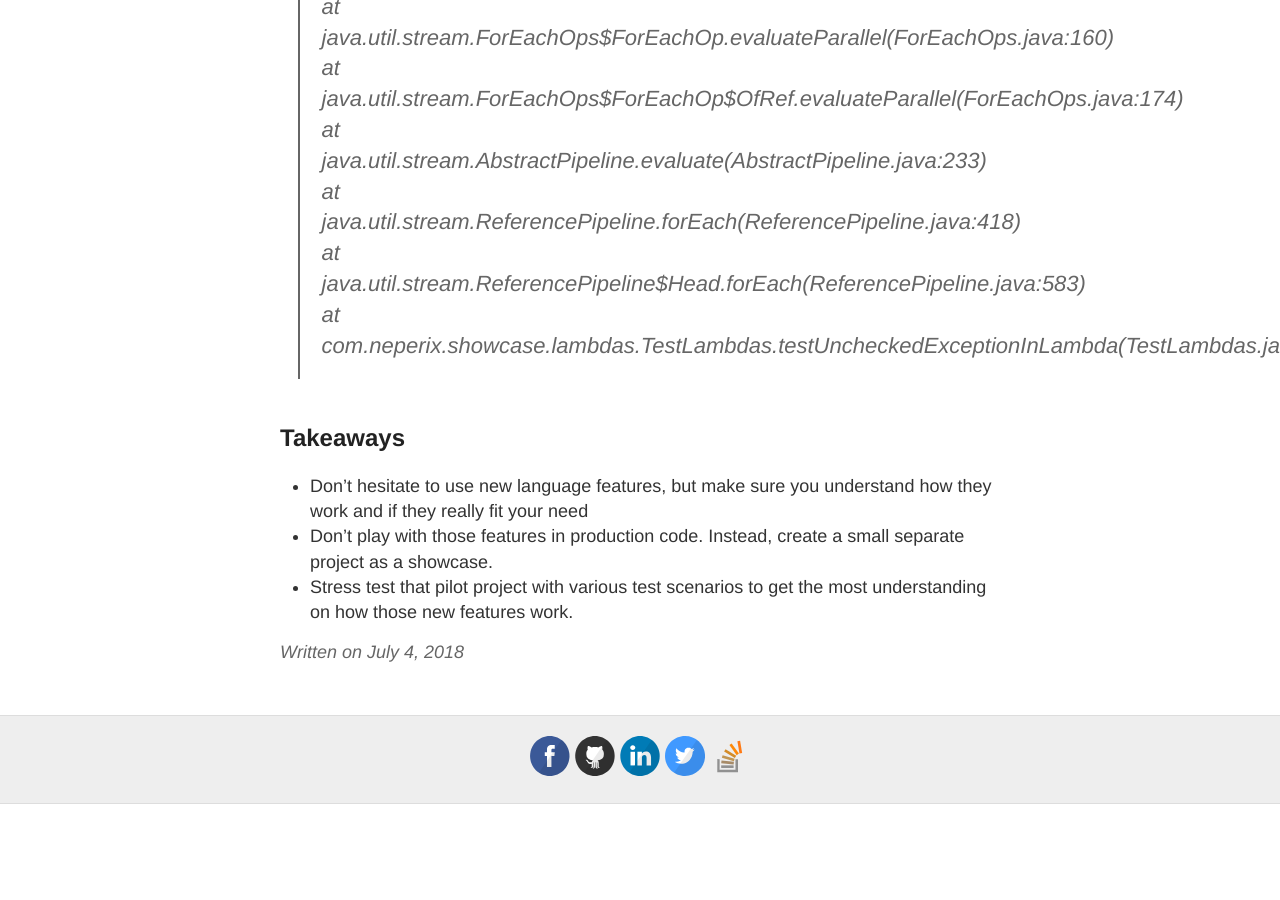
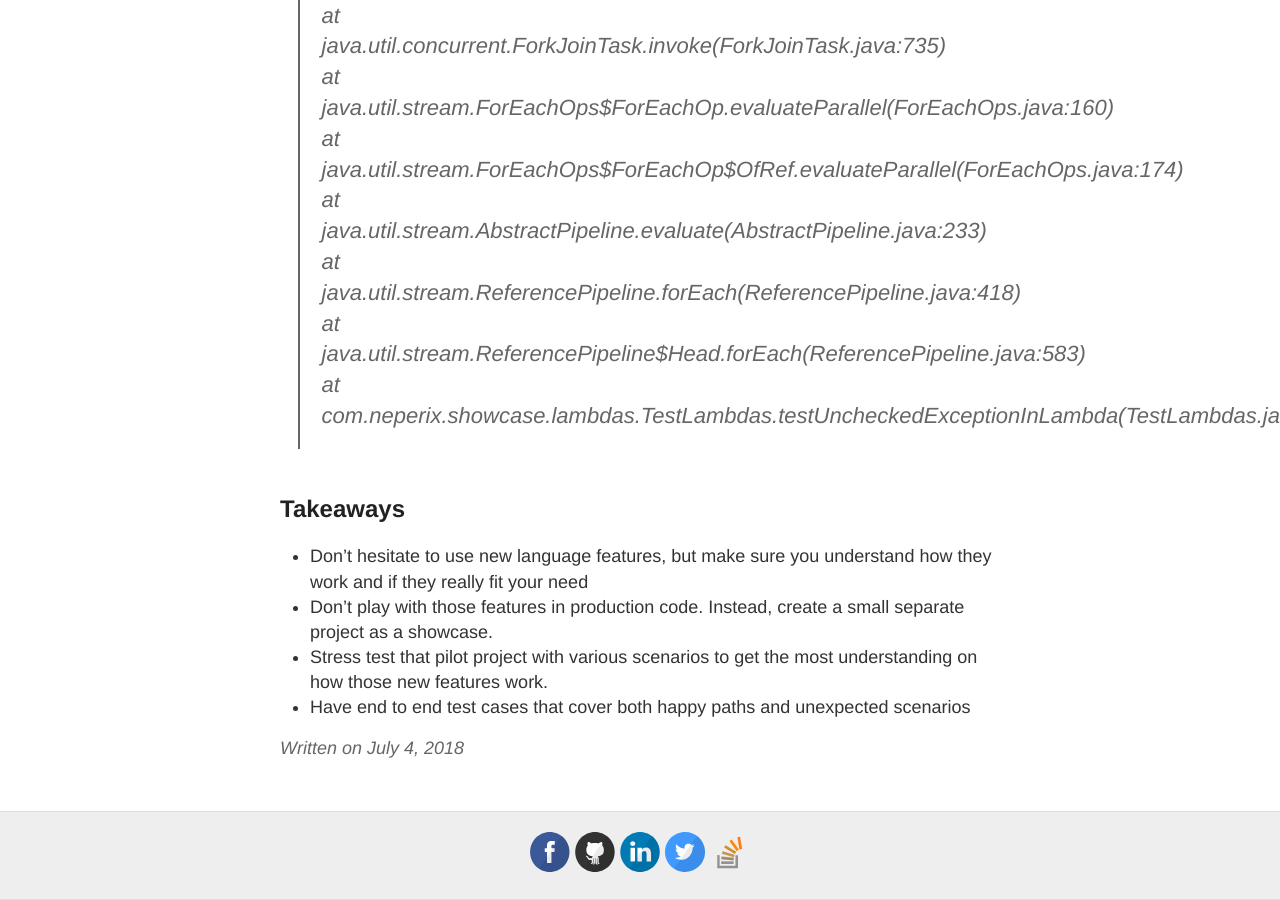
Before and after one commit to petarmitrovic/petarmitrovic.github.io, a Jekyll site: the page built from _posts/2018-7-4-To-Lambda-Or-Not-To-Lambda.md, in a window 1280 px wide and 900 px high, scrolled down 5017 px. Built offline with Jekyll 4.4.1, drawn with Linux system fonts in a browser that asks for light colours; before the commit the page ends 5821 px from its top, so only the background shows below that; some of the changed text lies outside the part shown.

Commit message:
Update lambda post

````diff
--- a/_posts/2018-7-4-To-Lambda-Or-Not-To-Lambda.md
+++ b/_posts/2018-7-4-To-Lambda-Or-Not-To-Lambda.md
@@ -121,6 +121,8 @@
 	at com.neperix.showcase.lambdas.TestLambdas.testUncheckedExceptionInLambda(TestLambdas.java:52)
 	...
 
+**Note** that the last line wasn't executed. In our case it was the line that marks the job as completed.
+
 ### Scenario 3:
 
 ``` Java
@@ -160,4 +162,5 @@
 ## Takeaways
 - Don’t hesitate to use new language features, but make sure you understand how they work and if they really fit your need
 - Don’t play with those features in production code. Instead, create a small separate project as a showcase.
-- Stress test that pilot project with various test scenarios to get the most understanding on how those new features work.
+- Stress test that pilot project with various scenarios to get the most understanding on how those new features work.
+- Have end to end test cases that cover both happy paths and unexpected scenarios
````
